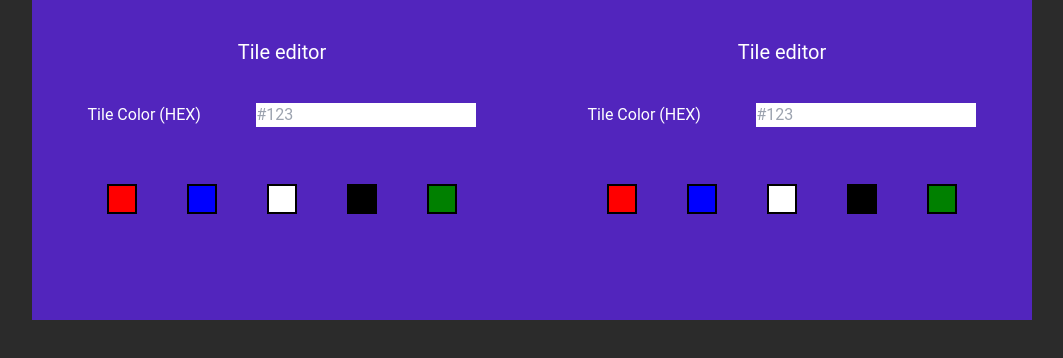
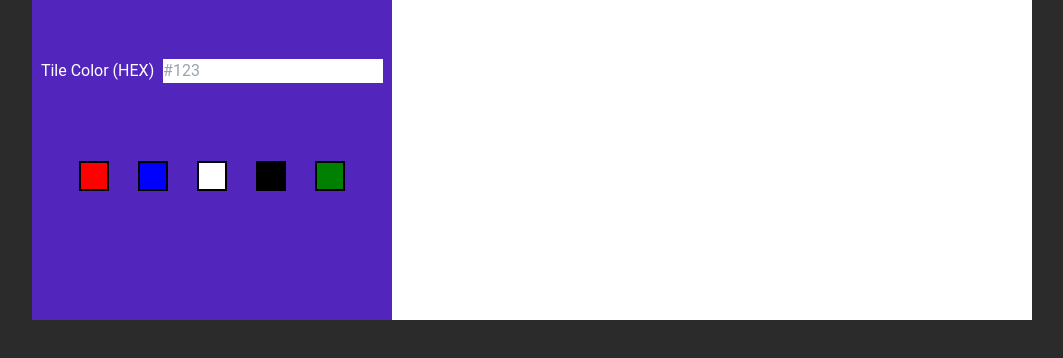
Before and after one commit to Cancuuu/pixsells, a Next.js app: page /canva in a window 1280 px wide. Shown: the top 358 px of the page, without its empty margins (108-1171 px from the left). Built offline with nearby package versions, Linux system fonts and the light colour scheme.

Commit message:
removed more this. and fix added import

```diff
--- a/components/map.js
+++ b/components/map.js
@@ -87,10 +87,10 @@ const [context, setContext] = useState();
         let color = rowPixel[x];
         let tileNumber = x;
 
-        this.renderPixel(
+        renderPixel(
           color,
-          tileNumber * this.assetWidth,
-          rowNumber * this.assetHeight
+          tileNumber * assetWidth,
+          rowNumber * assetHeight
         );
       }
     }
@@ -98,15 +98,15 @@ const [context, setContext] = useState();
 
   const renderPixel = (color, x, y) => {
     context.beginPath();
-    context.rect(x, y, this.assetWidth, this.assetHeight);
+    context.rect(x, y, assetWidth, assetHeight);
     context.fillStyle = color;
     context.fill();
   }
 
   const getMousePos = (e) => {
     const rect = canvas.getBoundingClientRect();
-    const x = Math.floor((e.clientX - rect.left) / this.assetWidth) * this.assetWidth;
-    const y = Math.floor((e.clientY - rect.top) / this.assetHeight) * this.assetHeight;
+    const x = Math.floor((e.clientX - rect.left) / assetWidth) * assetWidth;
+    const y = Math.floor((e.clientY - rect.top) / assetHeight) * assetHeight;
     renderPixel(currentColor, x, y);
   }
 
@@ -126,7 +126,7 @@ const [context, setContext] = useState();
 
   return (
     <div className="mapContainer">
-      <canvas ref={map} width={this.mapWidth} height={this.mapHeight} onClick={(e) => getMousePos(e)}/>
+      <canvas ref={map} width={mapWidth} height={mapHeight} onClick={(e) => getMousePos(e)}/>
     </div>
   )
 }
--- a/components/options.js
+++ b/components/options.js
@@ -1,4 +1,4 @@
-import React, { useEffect } from "react";
+import React from "react";
 
 const Options = ({handleColor}) => {
 
@@ -8,7 +8,6 @@ const Options = ({handleColor}) => {
 
   return (
     <div className="optionsContainer">
-        <h1>Tile editor</h1>
         <div className="customColorContainer">
           <span>Tile Color (HEX)</span>
           <input className="input" type="text" placeholder="#123" onChange={(e) => {
--- a/pages/canva.js
+++ b/pages/canva.js
@@ -1,16 +1,12 @@
 import React, {useEffect, useState, useRef} from 'react'
 import Options from "../components/options";
-import Map from "../components/options";
+import Map from "../components/map";
 
 
 
 const CanvasEditor = () => {
-  const [currentColor, setCurrentColor] = useState("#000")
-  const app = useRef()
-
-  useEffect(() => {
-
-  }, []);
+  const [currentColor, setCurrentColor] = useState("#000");
+  const app = useRef();
 
   return (
     <div className='w-full container'>
```
